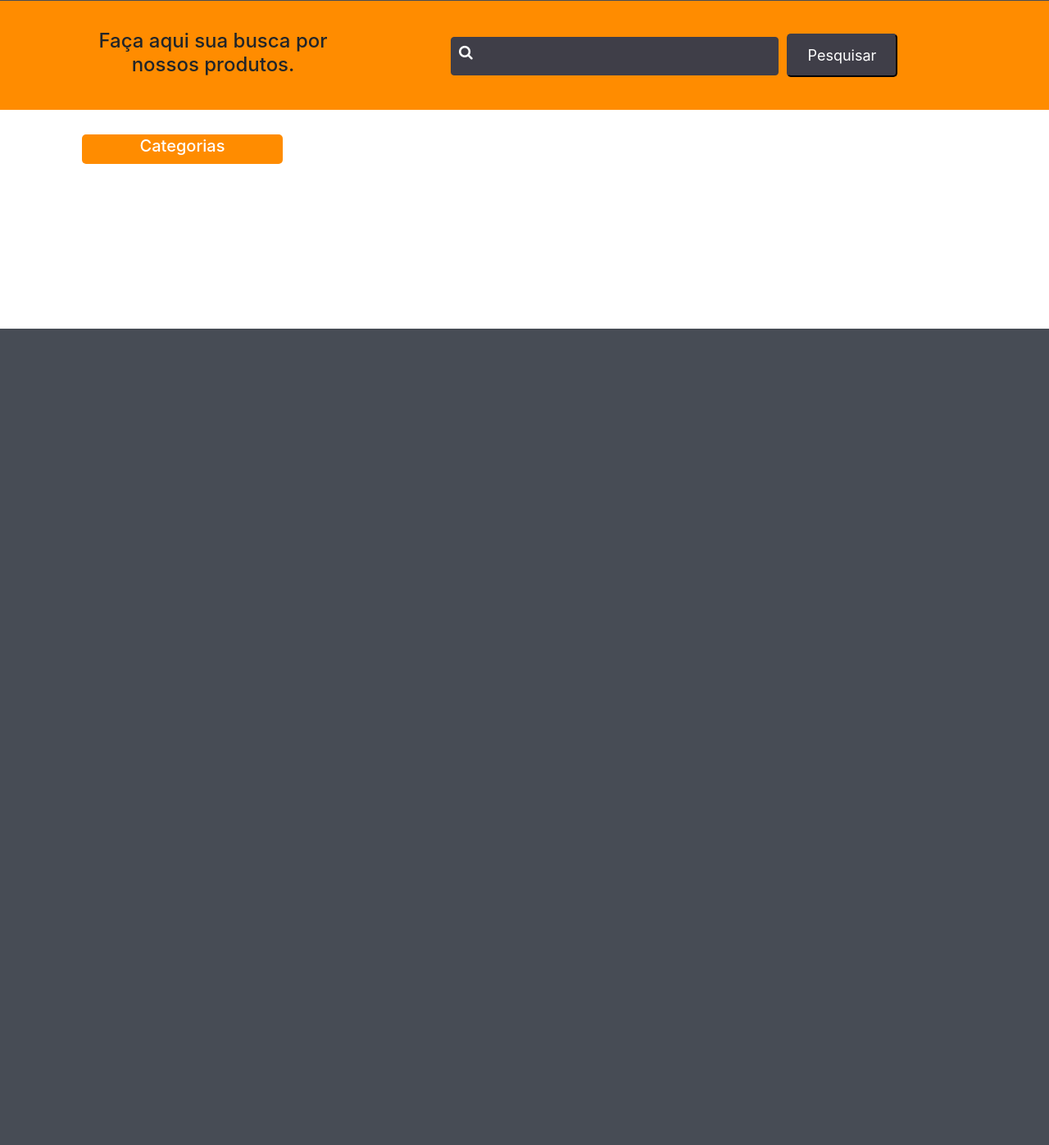
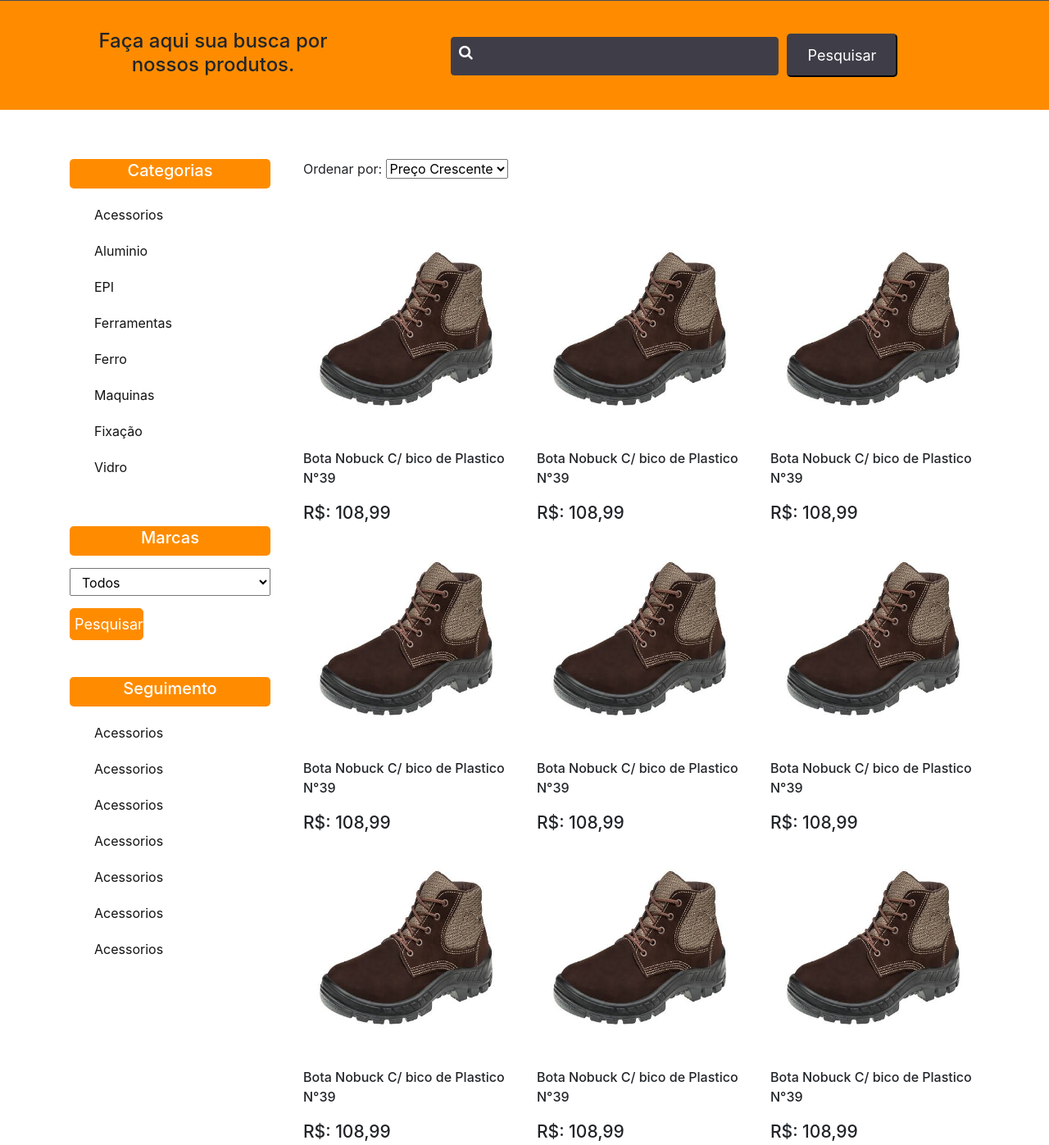
Before and after one commit to alessandroFutura/grupodafel.com.br, a PHP site: page /product in a window 1280 px wide. Shown: the part 399-1796 px from the top of the page at 82% size. Before the commit the page ends 800 px from the top, so only its background shows below. Run offline with PHP 8.4, Linux system fonts and the light colour scheme.

Commit message:
Beta 1.0.10

```diff
--- a/public/css/company.css
+++ b/public/css/company.css
@@ -22,7 +22,6 @@
 .home .company .company-picture
 {
     height: 355px;
-
 }
 
 .home .company .company-picture
@@ -64,8 +63,8 @@
 .company .container .col-sm-12
 {
     right: 0px;
+    z-index: 0;
     bottom: 7px;
-    z-index: 0;
     padding: 70px 0px;
     position: relative;
     text-align: center;
--- a/public/css/header.css
+++ b/public/css/header.css
@@ -28,8 +28,8 @@ header .container .menu a
 {
     color: #fff;
     padding: 34px 20px;
+    text-decoration: none;
     display: inline-block;
-    text-decoration: none;
     transition: all .3s ease;
 }
 
--- a/public/css/product.css
+++ b/public/css/product.css
@@ -53,14 +53,14 @@
 
 .product .products .row .col-sm-4
 {
-    margin: 0px 0px 20px 0px;
+    margin: 0 0 20px 0;
 }
 
 .product .container .products-caption
 {
+    margin: 0 0 1px 0;
     text-align: center;
     padding: 45px 130px;
-    margin: 0px 0px 1px 0px;
 }
 
 .product .row .flip-card-back .product-button
@@ -100,8 +100,8 @@
     height: 47px;
     color: white;
     font-size: 16px;
+    margin: 0 5px 0 0;
     border-radius: 4px;
-    margin: 0px 5px 0px 0px;
     padding: 9px 28px 9px 40px;
     border: 1px solid #3F3E48;
     background-color: #3F3E48;
@@ -178,6 +178,12 @@
     background-color: darkorange;
 }
 
+.product .select-category .category
+{
+    padding: 30px 0;
+    background: #fff;
+}
+
 .product .select-category .category .category-box-title
 {
     color: white;
@@ -188,3 +194,116 @@
     border-color: darkorange;
     background-color: darkorange;
 }
+
+.product .select-category .list-links li
+{
+    position: relative;
+    padding: 20px 30px 0;
+    list-style-type: none;
+}
+
+.product .select-category .list-links a
+{
+    color: #131313;
+}
+
+.product .select-category .list-links a:hover
+{
+    text-decoration: none;
+}
+
+.product .select-category .mark
+{
+    padding: 30px 0;
+    background: #fff;
+}
+
+.product .select-category .mark .mark-box-title
+{
+    color: white;
+    width: 245px;
+    padding: 2px 2px;
+    text-align: center;
+    border-radius: 5px;
+    border-color: darkorange;
+    background-color: darkorange;
+}
+
+.product .select-category .mark .mark-filter
+{
+    width: 96%;
+    height: 34px;
+    margin-top: 15px;
+    padding: 6px 10px;
+    margin-bottom: 15px;
+}
+
+.product .select-category .mark .mark-filter-button
+{
+    margin-bottom: 15px;
+
+}
+
+.product .select-category .mark .mark-filter-button button
+{
+    color: white;
+    width: 90px;
+    padding: 5px;
+    font-size: 18px;
+    text-align: center;
+    border-radius: 5px;
+    border: 1px solid darkorange;
+    background-color: darkorange;
+}
+
+.product .select-category .mark .mark-filter-button button:hover
+{
+    background: white;
+    border-color: white;
+    color: #131313;
+    border: 1px solid #131313;
+}
+
+.product .select-product .profession .profession-box-title
+{
+    color: white;
+    width: 245px;
+    padding: 2px 2px;
+    text-align: center;
+    border-radius: 5px;
+    border-color: darkorange;
+    background-color: darkorange;
+}
+
+.product .catalog .order-product
+{
+    padding: 30px 0;
+}
+
+.product .catalog .product-catalog img
+{
+    width: 268px;
+    height: 268px;
+}
+
+.product .catalog .product-catalog p
+{
+    margin: 0;
+    padding: 15px 0 0 0;
+}
+
+.product .catalog .product-catalog .product-name
+{
+    font-weight: 500;
+}
+
+.product .catalog .product-catalog .product-price
+{
+    font-weight: 500;
+    font-size: 21px;
+}
+
+.product .select-product
+{
+    height: 1200px;
+}
--- a/templates/pages/product.html
+++ b/templates/pages/product.html
@@ -21,6 +21,7 @@
     </div>
     <div class="select-product">
         <div class="container">
+            <div class="row">
                 <div class="col-sm-3">
                     <div class="select-category">
                         <div class="category">
@@ -29,10 +30,210 @@
                                     Categorias
                                 </h5>
                             </div>
-
+                                <div class="list-links">
+                                    <li>
+                                        <a  class="Acessorios" href="product"> Acessorios </a>
+                                    </li>
+                                    <li>
+                                        <a  class="Acessorios" href="product"> Aluminio </a>
+                                    </li>
+                                    <li>
+                                        <a  class="Acessorios" href="product"> EPI </a>
+                                    </li>
+                                    <li>
+                                        <a  class="Acessorios" href="product"> Ferramentas </a>
+                                    </li>
+                                    <li>
+                                        <a  class="Acessorios" href="product"> Ferro </a>
+                                    </li>
+                                    <li>
+                                        <a  class="Acessorios" href="product"> Maquinas </a>
+                                    </li>
+                                    <li>
+                                        <a  class="Acessorios" href="product"> Fixação </a>
+                                    </li>
+                                    <li>
+                                        <a  class="Acessorios" href="product"> Vidro </a>
+                                    </li>
+                                </div>
+                            </div>
+                        <div class="mark">
+                                <div class="mark-box-title">
+                                    <h5>
+                                        Marcas
+                                    </h5>
+                                </div>
+                                <div class="mark-link">
+                                    <select class="mark-filter" autocomplete="off">
+                                        <option value="all">Todos</option>
+                                        <option value="all">Todos</option>
+                                        <option value="all">Todos</option>
+                                        <option value="all">Todos</option>
+                                    </select>
+                                    <div class="mark-filter-button">
+                                        <button class="mark-button">Pesquisar</button>
+                                    </div>
+                                </div>
+                            </div>
+                        <div class="profession">
+                            <div class="profession-box-title">
+                                <h5>
+                                    Seguimento
+                                </h5>
+                            </div>
+                            <div class="list-links">
+                                <li>
+                                    <a  class="Acessorios" href="product"> Acessorios</a>
+                                </li>
+                                <li>
+                                    <a  class="Acessorios" href="product"> Acessorios</a>
+                                </li>
+                                <li>
+                                    <a  class="Acessorios" href="product"> Acessorios</a>
+                                </li>
+                                <li>
+                                    <a  class="Acessorios" href="product"> Acessorios</a>
+                                </li>
+                                <li>
+                                    <a  class="Acessorios" href="product"> Acessorios</a>
+                                </li>
+                                <li>
+                                    <a  class="Acessorios" href="product"> Acessorios</a>
+                                </li>
+                                <li>
+                                    <a  class="Acessorios" href="product"> Acessorios</a>
+                                </li>
+                            </div>
+                        </div>
+                    </div>
+                </div>
+                <div class="col-sm-9">
+                    <div class="catalog">
+                        <div class="order-product">
+                            <div class="row">
+                                <div class="col-sm-4">
+                                    <div class="order-product-left">
+                                        <p>
+                                           Ordenar por:
+                                        <select class="product-filter" autocomplete="off">
+                                            <option value="all">Preço Crescente</option>
+                                            <option value="all">Todos</option>
+                                            <option value="all">Todos</option>
+                                            <option value="all">Todos</option>
+                                        </select>
+                                        </p>
+                                    </div>
+                                </div>
+                                <div class="col-sm-4"></div>
+                                <div class="col-sm-4"></div>
+                            </div>
+                        </div>
+                        <div class="product-catalog">
+                            <div class="row">
+                                <div class="col-sm-4">
+                                    <div class="product-description">
+                                        <img src="images/botina.png">
+                                        <p class="product-name">
+                                            Bota Nobuck C/ bico de Plastico N°39
+                                        </p>
+                                        <p class="product-price">
+                                            R$: 108,99
+                                        </p>
+                                    </div>
+                                </div>
+                                <div class="col-sm-4">
+                                    <div class="product-description">
+                                        <img src="images/botina.png">
+                                        <p class="product-name">
+                                            Bota Nobuck C/ bico de Plastico N°39
+                                        </p>
+                                        <p class="product-price">
+                                            R$: 108,99
+                                        </p>
+                                    </div>
+                                </div>
+                                <div class="col-sm-4">
+                                    <div class="product-description">
+                                        <img src="images/botina.png">
+                                        <p class="product-name">
+                                            Bota Nobuck C/ bico de Plastico N°39
+                                        </p>
+                                        <p class="product-price">
+                                            R$: 108,99
+                                        </p>
+                                    </div>
+                                </div>
+                                <div class="col-sm-4">
+                                    <div class="product-description">
+                                        <img src="images/botina.png">
+                                        <p class="product-name">
+                                            Bota Nobuck C/ bico de Plastico N°39
+                                        </p>
+                                        <p class="product-price">
+                                            R$: 108,99
+                                        </p>
+                                    </div>
+                                </div>
+                                <div class="col-sm-4">
+                                    <div class="product-description">
+                                        <img src="images/botina.png">
+                                        <p class="product-name">
+                                            Bota Nobuck C/ bico de Plastico N°39
+                                        </p>
+                                        <p class="product-price">
+                                            R$: 108,99
+                                        </p>
+                                    </div>
+                                </div>
+                                <div class="col-sm-4">
+                                    <div class="product-description">
+                                        <img src="images/botina.png">
+                                        <p class="product-name">
+                                            Bota Nobuck C/ bico de Plastico N°39
+                                        </p>
+                                        <p class="product-price">
+                                            R$: 108,99
+                                        </p>
+                                    </div>
+                                </div>
+                                <div class="col-sm-4">
+                                    <div class="product-description">
+                                        <img src="images/botina.png">
+                                        <p class="product-name">
+                                            Bota Nobuck C/ bico de Plastico N°39
+                                        </p>
+                                        <p class="product-price">
+                                            R$: 108,99
+                                        </p>
+                                    </div>
+                                </div>
+                                <div class="col-sm-4">
+                                    <div class="product-description">
+                                        <img src="images/botina.png">
+                                        <p class="product-name">
+                                            Bota Nobuck C/ bico de Plastico N°39
+                                        </p>
+                                        <p class="product-price">
+                                            R$: 108,99
+                                        </p>
+                                    </div>
+                                </div>
+                                <div class="col-sm-4">
+                                    <div class="product-description">
+                                        <img src="images/botina.png">
+                                        <p class="product-name">
+                                            Bota Nobuck C/ bico de Plastico N°39
+                                        </p>
+                                        <p class="product-price">
+                                            R$: 108,99
+                                        </p>
                                     </div>
                                 </div>
                             </div>
                         </div>
                     </div>
                 </div>
+            </div>
+        </div>
+    </div>
+</div>
```
Also changed, not shown: public/images/botina.png (added), templates/includes/slide.html (added). Lines whose indentation alone changed are shown as unchanged.
